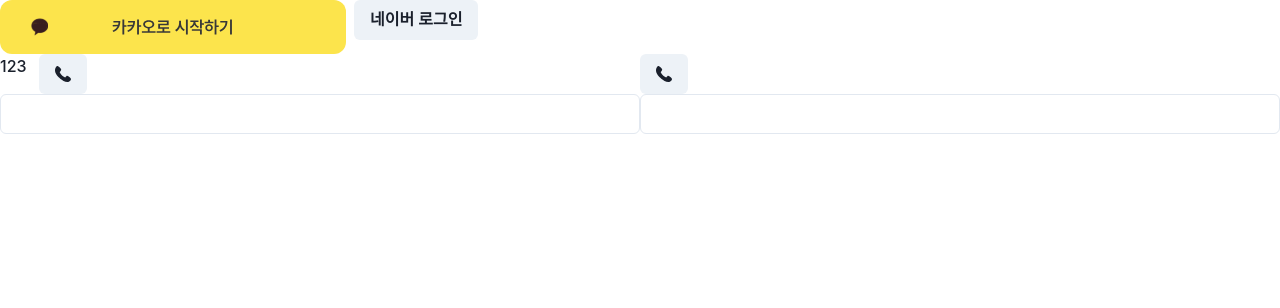
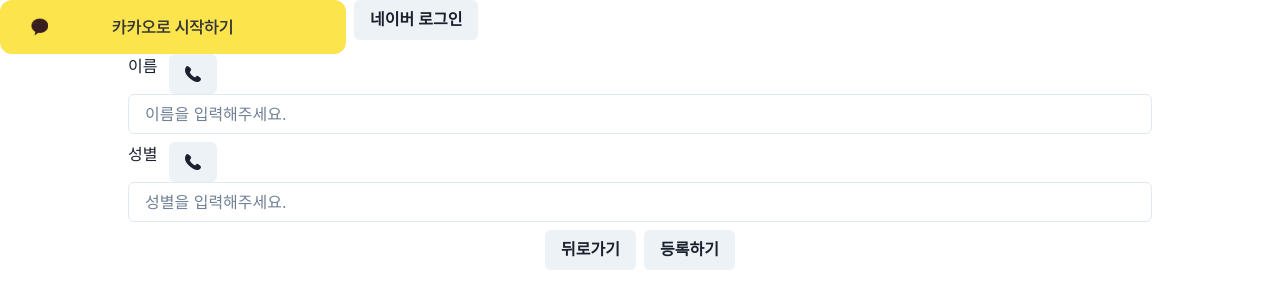
Before and after one commit to foodteacher/FoodTeacherV2-FE, a Next.js app: page / in a window 1280 px wide. Shown: the top 308 px of the page. Built offline with nearby package versions, Linux system fonts and the light colour scheme.

Commit message:
feat : use hook form 의존성 추가
Refs:[#9,#11]

```diff
--- a/app/(featured-slice)/features/stt/types.ts
+++ b/app/(featured-slice)/features/stt/types.ts
@@ -0,0 +1,6 @@
+import { FormLabelProps, InputProps } from "@chakra-ui/react";
+import { ReactNode } from "react";
+
+export interface SttInput extends InputProps {
+  register?: any;
+}
--- a/app/(featured-slice)/features/stt/ui/SttFormItem.tsx
+++ b/app/(featured-slice)/features/stt/ui/SttFormItem.tsx
@@ -1,10 +1,16 @@
 "use client";
-import { ReactNode, createContext, useContext } from "react";
+import { createContext, useContext } from "react";
 import { UseSttType, useStt } from "../hooks";
 import { Button } from "@/app/(featured-slice)/shared/UI";
 import { PhoneIcon } from "@chakra-ui/icons";
-import Input from "@/app/(featured-slice)/shared/UI/Input/Input";
-import { FormControl, FormLabel } from "@chakra-ui/react";
+import {
+  FormControl,
+  FormControlProps,
+  FormLabel,
+  FormLabelProps,
+  Input,
+} from "@chakra-ui/react";
+import { SttInput } from "../types";
 
 export const SttContext = createContext<UseSttType>({
   listening: false,
@@ -13,17 +19,15 @@ export const SttContext = createContext<UseSttType>({
   transcript: "",
 });
 
-const SttFormItem = ({ children }: { children?: ReactNode }) => {
+const SttFormItem = ({ children, ...props }: FormControlProps) => {
   const { listening, startListening, stopListening, transcript } = useStt();
 
   return (
-    <FormControl>
-      <SttContext.Provider
-        value={{ listening, startListening, stopListening, transcript }}
-      >
-        {children}
-      </SttContext.Provider>
-    </FormControl>
+    <SttContext.Provider
+      value={{ listening, startListening, stopListening, transcript }}
+    >
+      <FormControl {...props}>{children}</FormControl>
+    </SttContext.Provider>
   );
 };
 
@@ -43,22 +47,19 @@ const SttButton = () => {
     </>
   );
 };
-
-const SttInput = () => {
-  const context = useContext(SttContext);
-
+const SttLabel = ({ children, ...props }: FormLabelProps) => {
   return (
     <>
-      <Input defaultValue={context?.transcript} />
+      <FormLabel {...props}>{children}</FormLabel>
     </>
   );
 };
 
-const SttLabel = ({ children }: { children: ReactNode }) => {
+const SttInput = ({ register, ...props }: SttInput) => {
   const context = useContext(SttContext);
   return (
     <>
-      <FormLabel>{children}</FormLabel>
+      <Input defaultValue={context?.transcript} {...register} {...props} />
     </>
   );
 };
--- /dev/null
+++ b/app/(featured-slice)/widgets/UserInfoForm.tsx/types.ts
@@ -0,0 +1,4 @@
+export interface UserInfo {
+  name: string;
+  gender: string;
+}
--- a/app/(featured-slice)/widgets/UserInfoForm.tsx/ui/UserInfoForm.tsx
+++ b/app/(featured-slice)/widgets/UserInfoForm.tsx/ui/UserInfoForm.tsx
@@ -1,23 +1,68 @@
 "use client";
 
 import SttItem from "@/app/(featured-slice)/features/stt/ui/SttFormItem";
-import { Flex } from "@chakra-ui/react";
+import { Button } from "@/app/(featured-slice)/shared/UI";
+import { ButtonGroup, Flex, FormErrorMessage, VStack } from "@chakra-ui/react";
+import { SubmitHandler, useForm } from "react-hook-form";
+import { UserInfo } from "../types";
 
 const UserInfoForm = () => {
+  const {
+    register,
+    handleSubmit,
+    watch,
+    formState: { errors },
+  } = useForm<UserInfo>();
+
+  const onSubmit: SubmitHandler<UserInfo> = (formData) => {
+    console.log(formData);
+  };
+
   return (
-    <Flex as={"form"}>
-      <SttItem>
+    <VStack
+      as={"form"}
+      w={"80%"}
+      margin={"0 auto"}
+      onSubmit={handleSubmit(onSubmit)}
+    >
+      <SttItem isInvalid={!!errors.name}>
         <Flex>
-          <SttItem.Label>123</SttItem.Label>
+          <SttItem.Label htmlFor="name">이름</SttItem.Label>
           <SttItem.SttButton />
         </Flex>
-        <SttItem.sttInput />
+        <SttItem.sttInput
+          id="name"
+          placeholder="이름을 입력해주세요."
+          register={register("name", {
+            required: "필수 입력 값입니다!",
+          })}
+        />
+        <FormErrorMessage>
+          {errors.name && errors.name.message}
+        </FormErrorMessage>
       </SttItem>
-      <SttItem>
-        <SttItem.SttButton />
-        <SttItem.sttInput />
+
+      <SttItem isInvalid={!!errors.gender}>
+        <Flex>
+          <SttItem.Label htmlFor="gender">성별</SttItem.Label>
+          <SttItem.SttButton />
+        </Flex>
+        <SttItem.sttInput
+          id="gender"
+          placeholder="성별을 입력해주세요."
+          register={register("gender", {
+            required: "필수 입력 값입니다!",
+          })}
+        />
+        <FormErrorMessage>
+          {errors.gender && errors.gender.message}
+        </FormErrorMessage>
       </SttItem>
-    </Flex>
+      <ButtonGroup>
+        <Button>뒤로가기</Button>
+        <Button type="submit">등록하기</Button>
+      </ButtonGroup>
+    </VStack>
   );
 };
 
--- a/package.json
+++ b/package.json
@@ -20,6 +20,7 @@
     "next": "13.5.6",
     "react": "^18",
     "react-dom": "^18",
+    "react-hook-form": "^7.51.1",
     "react-speech-recognition": "^3.10.0",
     "regenerator-runtime": "^0.14.1"
   },
```
Also changed, not shown: 1 other file (tests, documents, lock files or other folders).
